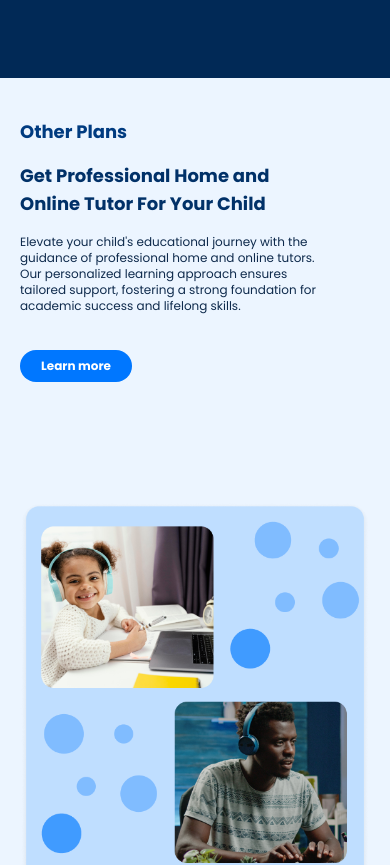
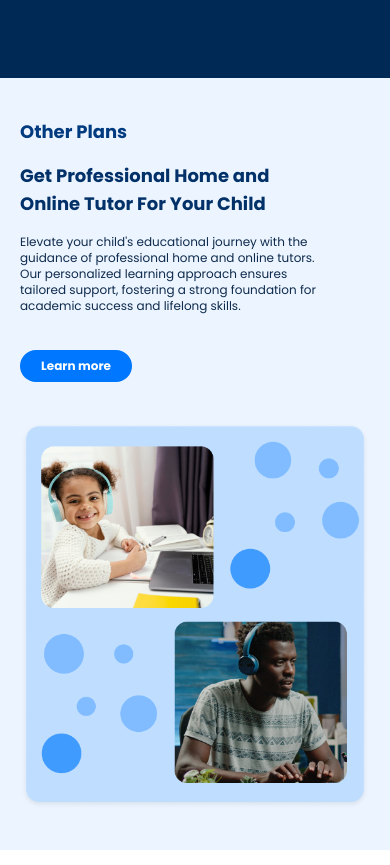
Before and after one commit to Adeleyeha-17/Leadwinn-Academy, a React (Vite) app: page /plans in a window 390 px wide. Shown: the part 3304-4169 px from the top of the page. Built offline with nearby package versions, Linux system fonts and the light colour scheme; no server answers.

Commit message:
update codebase

```diff
--- a/src/sections/Otherplans/Otherplans.tsx
+++ b/src/sections/Otherplans/Otherplans.tsx
@@ -4,7 +4,7 @@ import Brochure from "../../assets/WEB-DEVELOPMENT-GUIDE.pdf"
 export const Otherplans = () => {
   return (
 <div className="bg-nav-blue h-full py-10 md:px-12 md:py-20 px-5 lg:px-28 xl:px-40 lg:py-20 md:max-lg:max-w-6xl lg:max-xl:max-w-7xl font-poppins mx-auto">
-  <div className="grid grid-cols-1 sm:grid-cols-2 items-center gap-20">
+  <div className="grid grid-cols-1 sm:grid-cols-2 items-center sm:gap-20">
 
          <div className="flex flex-col gap-4 lg:gap-6 text-heading md:w-2/5 max-sm:mb-10">
             <h4 className="sm:mb-2 xl:mb-4 text-lg sm:text-xl font-semibold text-footer-blue w-[20rem]"> Other Plans</h4>
```
